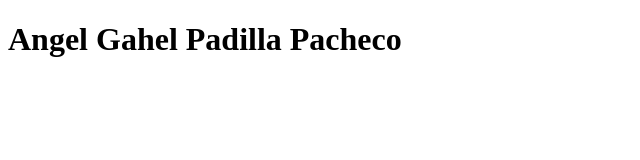
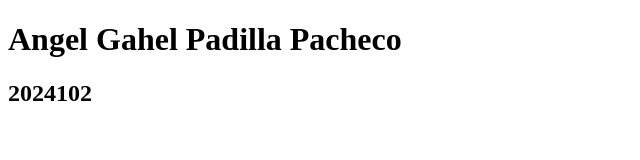
Before and after one commit to apadilla-2024102/Proyecto1, a plain HTML site: page index.html in a window 1280 px wide. Shown: the whole page, without its empty margins (0-640 px from the left). Drawn offline with Linux system fonts and the light colour scheme.

Commit message:
Agregar numero de carne titulo h2 index.html

```diff
--- a/index.html
+++ b/index.html
@@ -7,5 +7,6 @@
 </head>
 <body>
     <h1>Angel Gahel Padilla Pacheco</h1>
+    <h2>2024102</h2>
 </body>
 </html>
```
